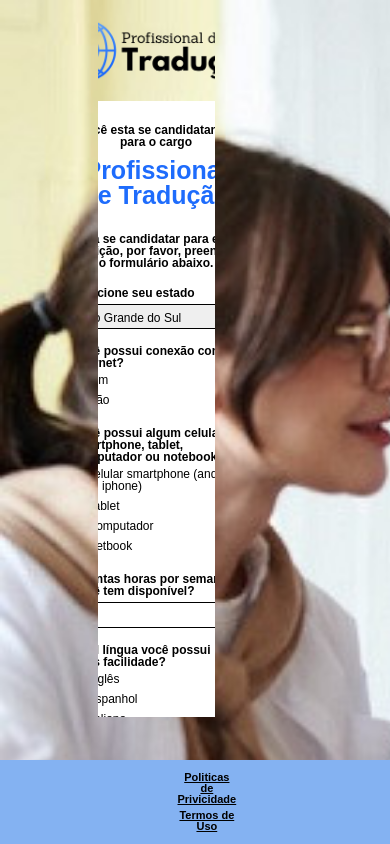
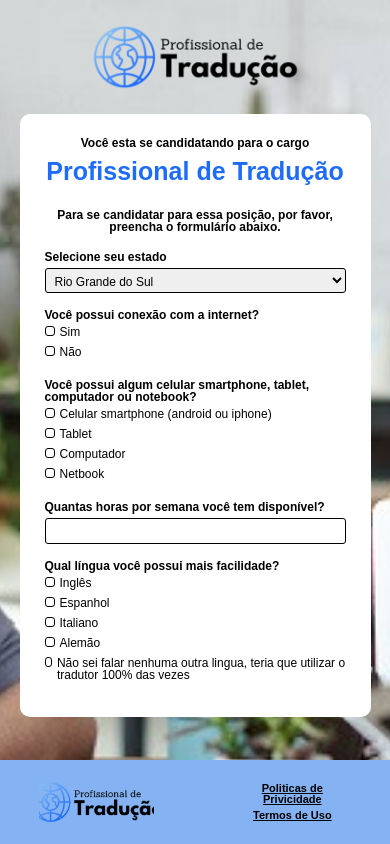
Before and after one commit to Mateusr337/translation-professional-page, a React (Create React App) app: page / in a window 390 px wide. Built offline with nearby package versions, Linux system fonts and the light colour scheme.

Commit message:
feat: responsive screen

```diff
--- a/src/components/footer/footer.css
+++ b/src/components/footer/footer.css
@@ -18,7 +18,7 @@
 }
 
 .image {
-  width: 150px;
+  width: 120px;
   background-image: url("../../assets/logo.png");
   background-position: center;
   background-repeat: no-repeat;
@@ -40,3 +40,25 @@
   font-weight: 900;
   color: #000000;
 }
+
+@media (max-width: 1000px) {
+  .footer-container {
+    justify-content: center;
+  }
+
+  .footer-content {
+    width: 40vw;
+    margin: 0;
+  }
+}
+
+@media (max-width: 700px) {
+  .footer-container {
+    justify-content: center;
+  }
+
+  .footer-content {
+    width: 80vw;
+    margin: 0;
+  }
+}
--- a/src/components/form-box/form-box.css
+++ b/src/components/form-box/form-box.css
@@ -63,5 +63,10 @@
   font-weight: bold;
   font-size: 14px;
   color: #ffffff;
+  background-color: #17d217;
+}
+
+.Button:hover {
+  cursor: pointer;
   background-color: #00a000;
 }
--- a/src/components/form-box/index.js
+++ b/src/components/form-box/index.js
@@ -112,6 +112,7 @@ export default function FormBox() {
         className="input"
         onChange={(e) => onSelect("avaliableTime", e.target.value)}
         value={answers.avaliableTime}
+        type="number"
       />
 
       <p className="Strong-Text">Qual língua você possui mais facilidade?</p>
@@ -162,18 +163,21 @@ export default function FormBox() {
         placeholder="Digite seu nome"
         onChange={(e) => onSelect("name", e.target.value)}
         value={answers.name}
+        type="text"
       />
       <input
         className="input"
         placeholder="Digite seu e-mail"
         onChange={(e) => onSelect("email", e.target.value)}
         value={answers.email}
+        type="email"
       />
       <input
         className="input"
         placeholder="Digite seu telefone com DDD"
         onChange={(e) => onSelect("phone", e.target.value)}
         value={answers.phone}
+        type="text"
       />
 
       <button onClick={onSumit} className="Button">
--- a/src/styles/app.css
+++ b/src/styles/app.css
@@ -4,6 +4,7 @@
   flex-direction: row;
   font-family: sans-serif;
   background-image: url("../assets/business-background.jpeg");
+  background-position: center;
   background-repeat: no-repeat;
   background-size: cover;
 }
@@ -26,3 +27,25 @@
   flex-direction: column;
   overflow: hidden;
 }
+
+@media (max-width: 1000px) {
+  .app {
+    justify-content: center;
+  }
+
+  .content {
+    width: 40vw;
+    margin: 0;
+  }
+
+  @media (max-width: 700px) {
+    .app {
+      justify-content: center;
+    }
+
+    .content {
+      width: 90vw;
+      margin: 0;
+    }
+  }
+}
```
